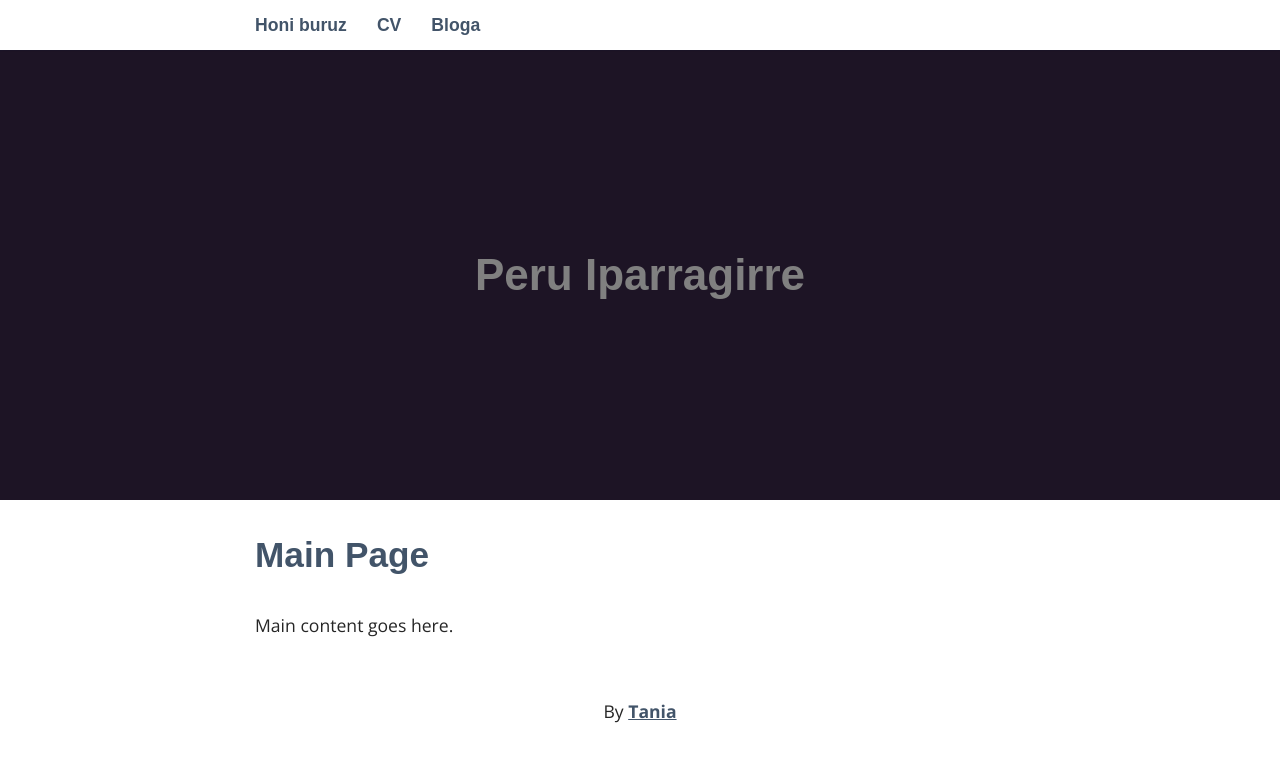
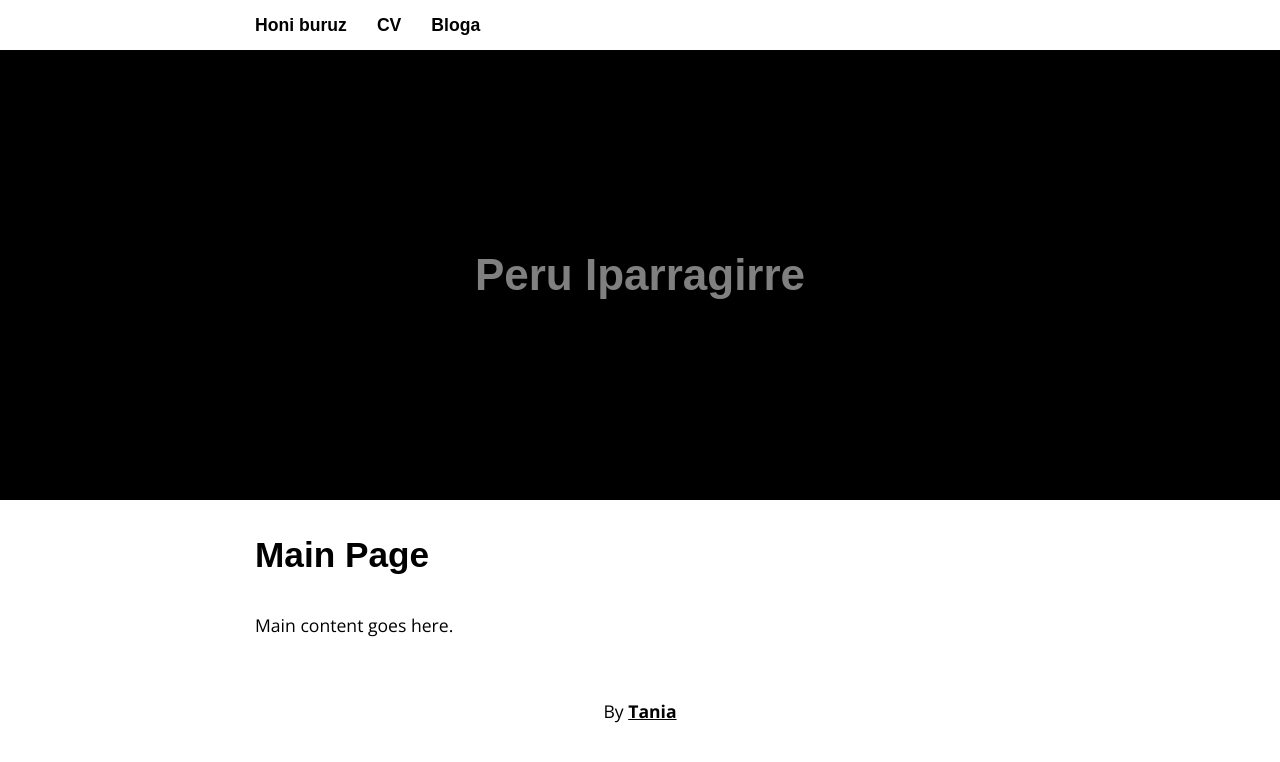
Before and after one commit to nomadagaldua/nomadagaldua.github.io, a Jekyll site: the page built from index.html, in a window 1280 px wide. Shown: the top 762 px of the page. Built offline with Jekyll 4.4.1, drawn with Linux system fonts in a browser that asks for light colours; some web fonts are replaced.

Commit message:
Update _base.scss

```diff
--- a/_sass/_base.scss
+++ b/_sass/_base.scss
@@ -1,13 +1,13 @@
 $content-width: 800px;
 $main: #808080;
 $font-style: 'Open Sans', sans-serif;
-$font-color: #262626;
-$link-color: #425469;
+$font-color: #000000;
+$link-color: #000000;
 $link-hover-color: $main;
 $heading-font: 'Muli', sans-serif;
-$heading-font-color: #425469;
+$heading-font-color: #000000;
 $light: #E7EDF4;
-$header:  #1D1425;
+$header:  #000000;
 
 *,
 *::before,
```
